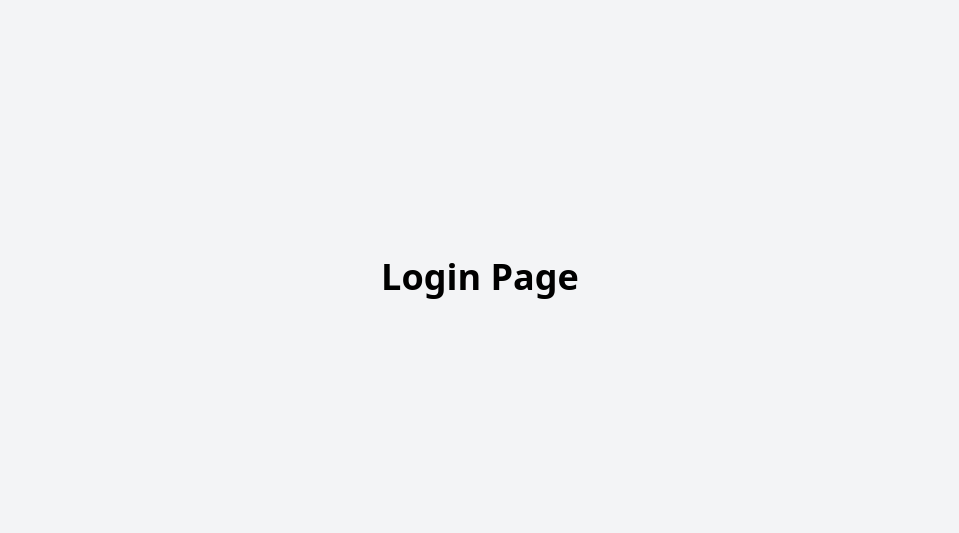
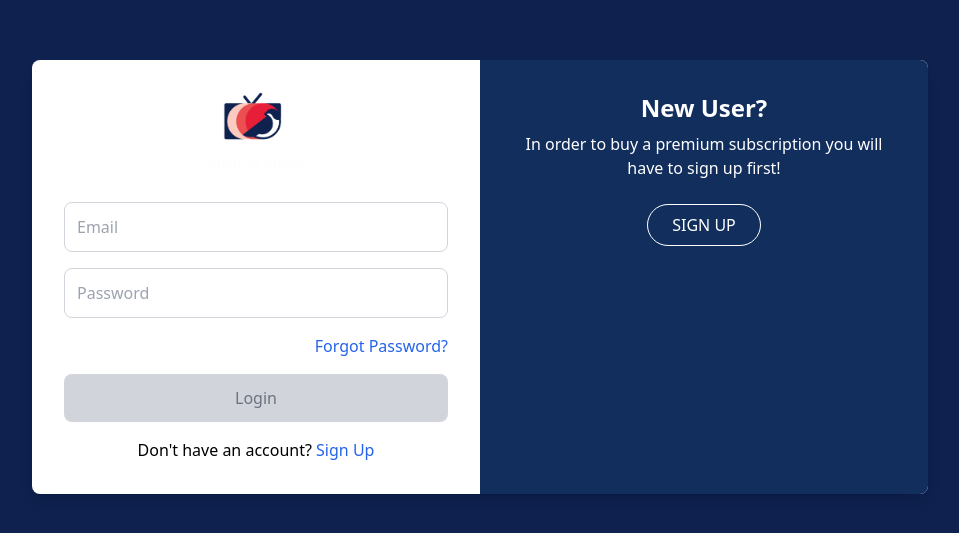
Before and after one commit to dawazakx/echo_med-a_player_web_user, a Next.js app: page /login in a window 1280 px wide. Shown: the part 123-656 px from the top of the page, without its empty margins (160-1119 px from the left). Built offline with nearby package versions, Linux system fonts and the light colour scheme.

Commit message:
login done

```diff
--- a/pages/login.tsx
+++ b/pages/login.tsx
@@ -1,9 +1,71 @@
+import Image from 'next/image';
+import logo from '../assets/logo.png'; // Adjust the path to your logo image as needed
+
 const Login = () => {
-    return (
-      <div className="min-h-screen flex items-center justify-center bg-gray-100">
-        <h1 className="text-4xl font-bold text-black">Login Page</h1>
+  return (
+    <div className="min-h-screen flex items-center justify-center bg-[#0E214F] px-4 sm:px-0">
+      <div className="bg-white rounded-lg shadow-lg flex flex-col lg:flex-row max-w-4xl w-full">
+
+        {/* Left side of the container for the login form */}
+        <div className="w-full lg:w-1/2 p-8">
+          <div className="flex justify-center mb-8">
+            {/* Logo image */}
+            <Image src={logo} alt="Logo" width={96} height={96} />
+          </div>
+
+          {/* Login form */}
+          <form>
+            {/* Email input field */}
+            <div className="mb-4">
+              <input
+                type="email"
+                placeholder="Email"
+                className="w-full p-3 border border-gray-300 rounded-lg focus:outline-none focus:border-blue-500"
+              />
+            </div>
+
+            {/* Password input field */}
+            <div className="mb-4">
+              <input
+                type="password"
+                placeholder="Password"
+                className="w-full p-3 border border-gray-300 rounded-lg focus:outline-none focus:border-blue-500"
+              />
+            </div>
+
+            {/* Forgot Password link */}
+            <div className="mb-4 text-right">
+              <a href="#" className="text-blue-600">Forgot Password?</a>
+            </div>
+
+            {/* Login button */}
+            <button className="w-full bg-gray-300 text-gray-500 py-3 rounded-lg cursor-not-allowed">
+              Login
+            </button>
+
+            {/* Sign up link for users without an account */}
+            <div className="mt-4 text-center text-black">
+              Don't have an account? <a href="#" className="text-blue-600">Sign Up</a>
+            </div>
+          </form>
+        </div>
+
+        {/* Right side of the container for new user information */}
+        <div className="w-full lg:w-1/2 bg-[#122E5D] text-white flex-col items-center justify-center p-8 rounded-b-lg lg:rounded-r-lg lg:rounded-bl-none">
+          {/* New user heading */}
+          <h2 className="text-2xl font-bold mb-2 text-center">New User?</h2>
+
+          {/* Information for new users */}
+          <p className="mb-6 text-center">In order to buy a premium subscription you will have to sign up first!</p>
+
+          {/* Sign up button */}
+          <button className="bg-transparent border border-white text-white py-2 px-6 rounded-full hover:bg-white hover:text-[#0E214F] transition-colors duration-300 block mx-auto">
+            SIGN UP
+          </button>
+        </div>
       </div>
-    );
-  }
+    </div>
+  );
+}
 
-  export default Login;
+export default Login;
```
